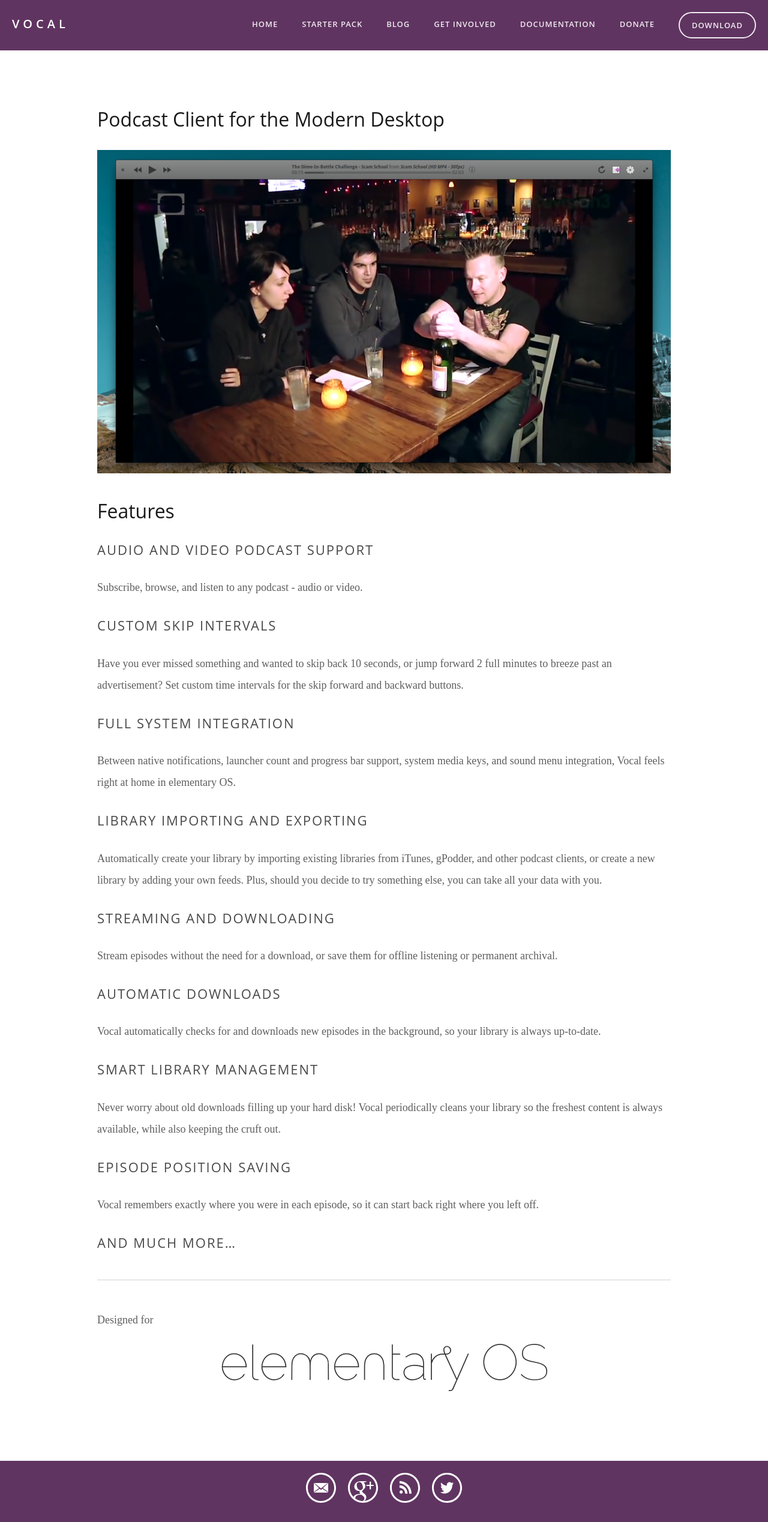
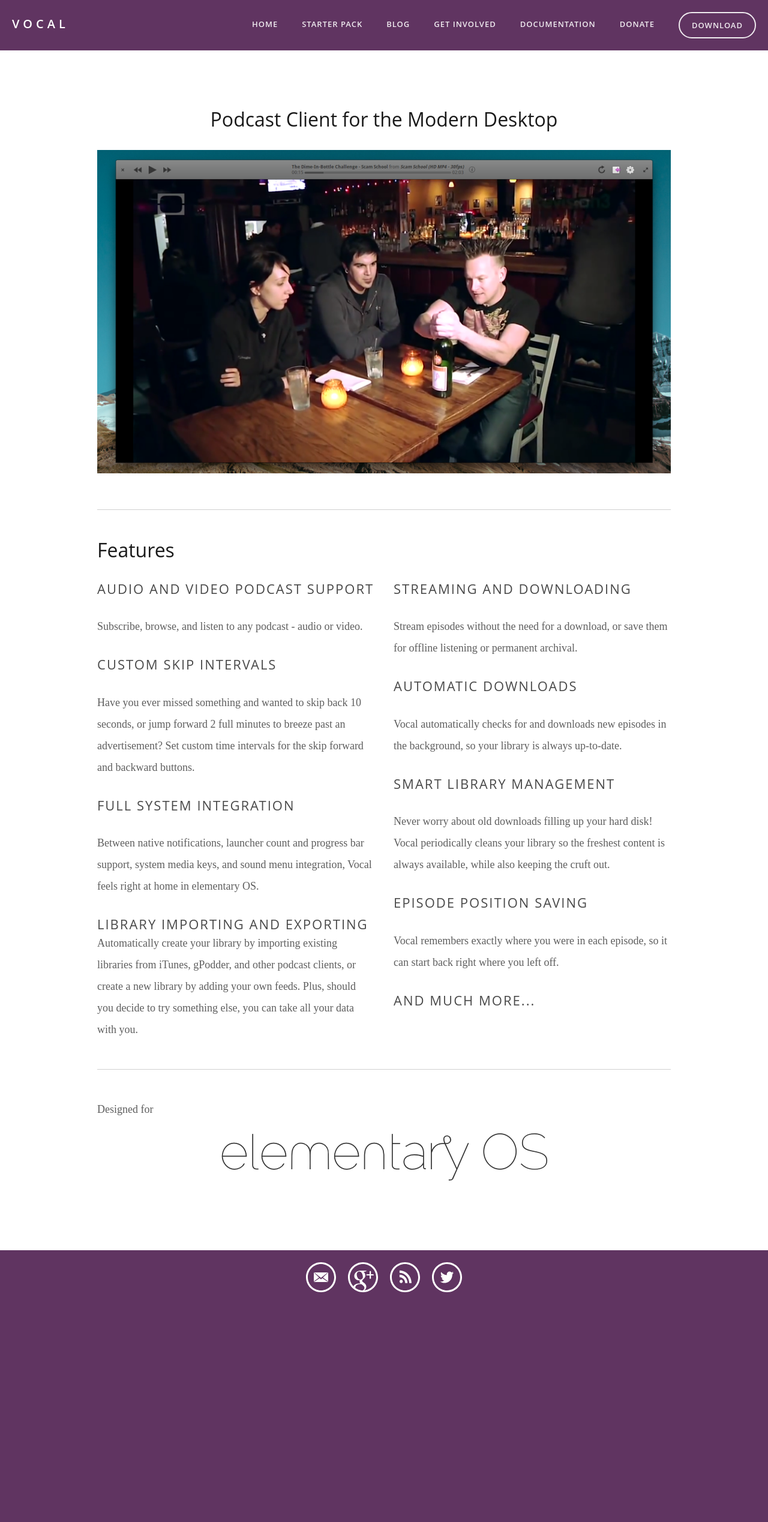
Before and after one commit to quassy/vocalproject.net, a Jekyll site: the page built from index.md, in a window 1280 px wide. Shown: the whole page at 60% size. Built offline with Jekyll 4.4.1, drawn with Linux system fonts in a browser that asks for light colours; after the commit the page ends 2186 px from its top, so only the background shows below that.

Commit message:
Main page, blog

```diff
--- a/_layouts/main.html
+++ b/_layouts/main.html
@@ -6,7 +6,7 @@
 <head>
   {% include meta.html %}
 </head>
-<body class="site-{{ post.url }}">
+<body class="site-{{ post.url }} layout-{{ page.layout }}{{ post.layout }}">
 
   <header id="header">
     <h1><a href="{{ site.baseurl }}/" title="{{ site.description }}">{{ site.name }}</a></h1>
--- a/_scss/_content.scss
+++ b/_scss/_content.scss
@@ -64,9 +64,6 @@
   color: $color_link;
   text-decoration: none;
   cursor: pointer;
-  &:hover,  {
-    text-decoration: underline;
-  }
   &:active, &:visited {
     color: #622828;
   }
@@ -128,15 +125,13 @@
 }
 .float-left {
   float: left;
-  padding-right: 1rem;
-  margin-right: 1rem;
-  margin-bottom: 1rem;
+  padding: 0 1rem 1rem 0;
+  margin: 0 1rem 1rem 0;
 }
 .float-right {
   float: right;
-  padding-left: 1rem;
-  margin-left: 1rem;
-  margin-bottom: 1rem;
+  padding: 0 0 1rem 1rem;
+  margin: 0 0 1rem 1rem;
 }
 .center {
   display: block;
@@ -159,6 +154,13 @@
 
 // Posts
 .post {
+  margin: 8rem 0;
+  &:first-child {
+    margin-top: 0;
+  }
+  &:last-child {
+    margin-bottom: 0;
+  }
   header, section.entry, footer {
     margin: 2rem 0;
   }
@@ -175,18 +177,25 @@
 }
 
 // Tables
+/*
+ * This section is currently specifically tailored towards the Downloads page
+ * and should be rewritten to allow proper tables in blog posts
+ */
 table {
-  border-spacing: 1px;
+  margin: 1rem 0;
+  border-spacing: 0;
   text-align: left;
   width: 100%;
+  max-width: 600px;
 }
 th, td {
-  border: 1px solid #ccc;
-  padding: .25rem .5rem;
+  border: none;
+  padding: .5rem .5rem;
+  width: 50%;
 }
 th {
-  font-weight:bold;
-  background-color:#eee;
+  font-weight: bold;
+  background-color: #eee;
 }
 
 // Selection
--- a/index.md
+++ b/index.md
@@ -2,45 +2,54 @@
 layout: page
 ---
 
-# Podcast Client for the Modern Desktop
+<h1 class="center inline-styles-are-evil" style="text-align:center;">Podcast Client for the Modern Desktop</h1>
 
 ![Screenshot 1]({{ site.baseurl }}/images/home/Screenshot+from+2015-04-04+22-03-55.png)
 
-# Features
+<hr/>
 
-## Audio and Video Podcast Support
+<h1>Features</h1>
+
+<div style="column-count:2;break-inside:avoid;column-gap:2rem;">
+<div>
+<h2>Audio and Video Podcast Support</h2>
 
 Subscribe, browse, and listen to any podcast - audio or video.
 
-## Custom Skip Intervals
+<h2>Custom Skip Intervals</h2>
 
 Have you ever missed something and wanted to skip back 10 seconds, or jump forward 2 full minutes to breeze past an advertisement? Set custom time intervals for the skip forward and backward buttons.
 
-## Full System Integration
+<h2>Full System Integration</h2>
 
 Between native notifications, launcher count and progress bar support, system media keys, and sound menu integration, Vocal feels right at home in elementary OS.
 
-## Library Importing and Exporting
+<h2>Library Importing and Exporting</h2>
 
 Automatically create your library by importing existing libraries from iTunes, gPodder, and other podcast clients, or create a new library by adding your own feeds. Plus, should you decide to try something else, you can take all your data with you.
 
-## Streaming and Downloading
+</div>
+<div>
+
+<h2>Streaming and Downloading</h2>
 
 Stream episodes without the need for a download, or save them for offline listening or permanent archival.
 
-## Automatic Downloads
+<h2>Automatic Downloads</h2>
 
 Vocal automatically checks for and downloads new episodes in the background, so your library is always up-to-date.
 
-## Smart Library Management
+<h2>Smart Library Management</h2>
 
 Never worry about old downloads filling up your hard disk! Vocal periodically cleans your library so the freshest content is always available, while also keeping the cruft out.
 
-## Episode Position Saving
+<h2>Episode Position Saving</h2>
 
 Vocal remembers exactly where you were in each episode, so it can start back right where you left off.
 
-## And much more...
+<h2>And much more...</h2>
+</div>
+</div>
 
 ---
 
```
Also changed, not shown: _layouts/post.html (+5 -5 lines).
